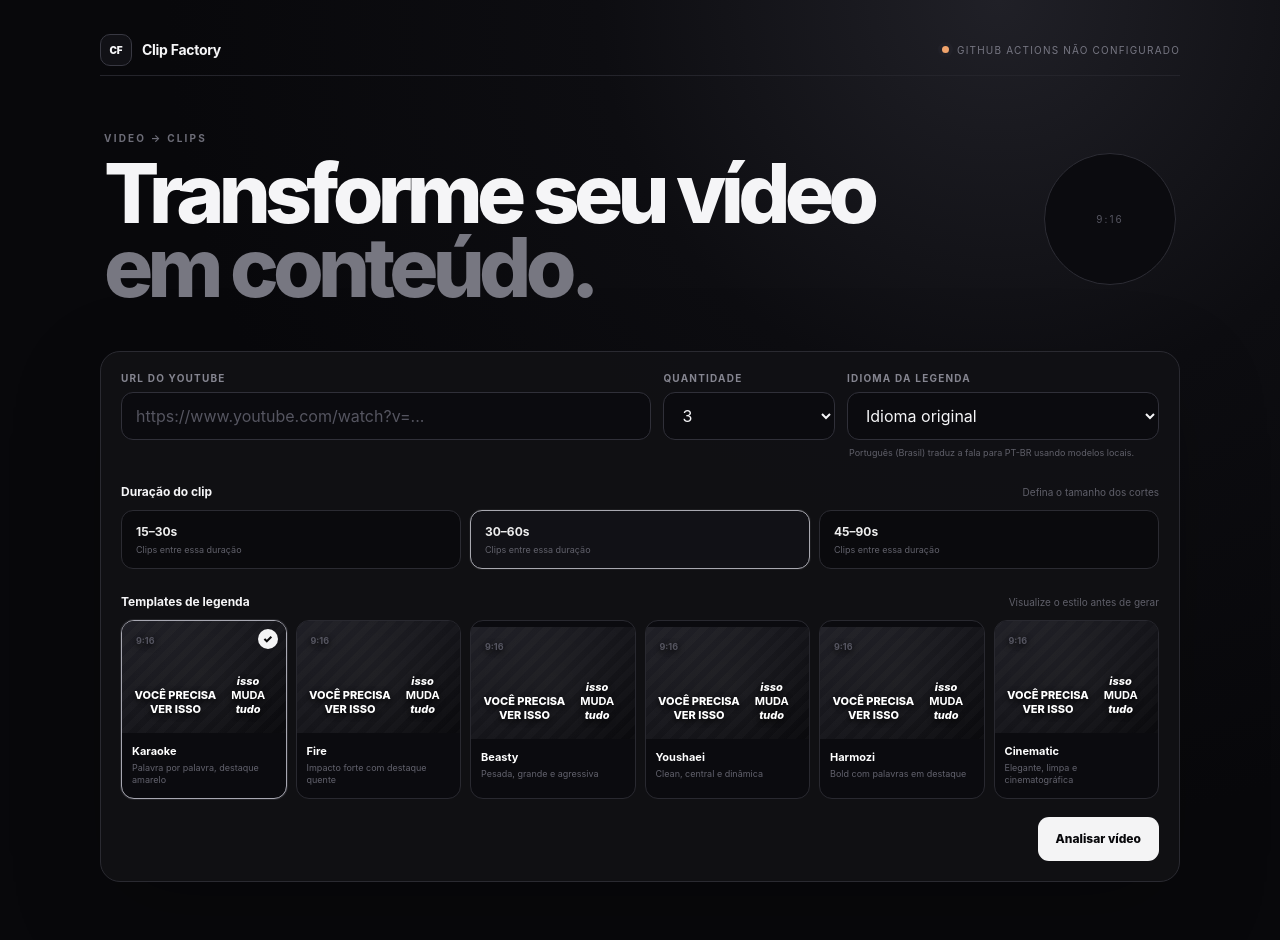
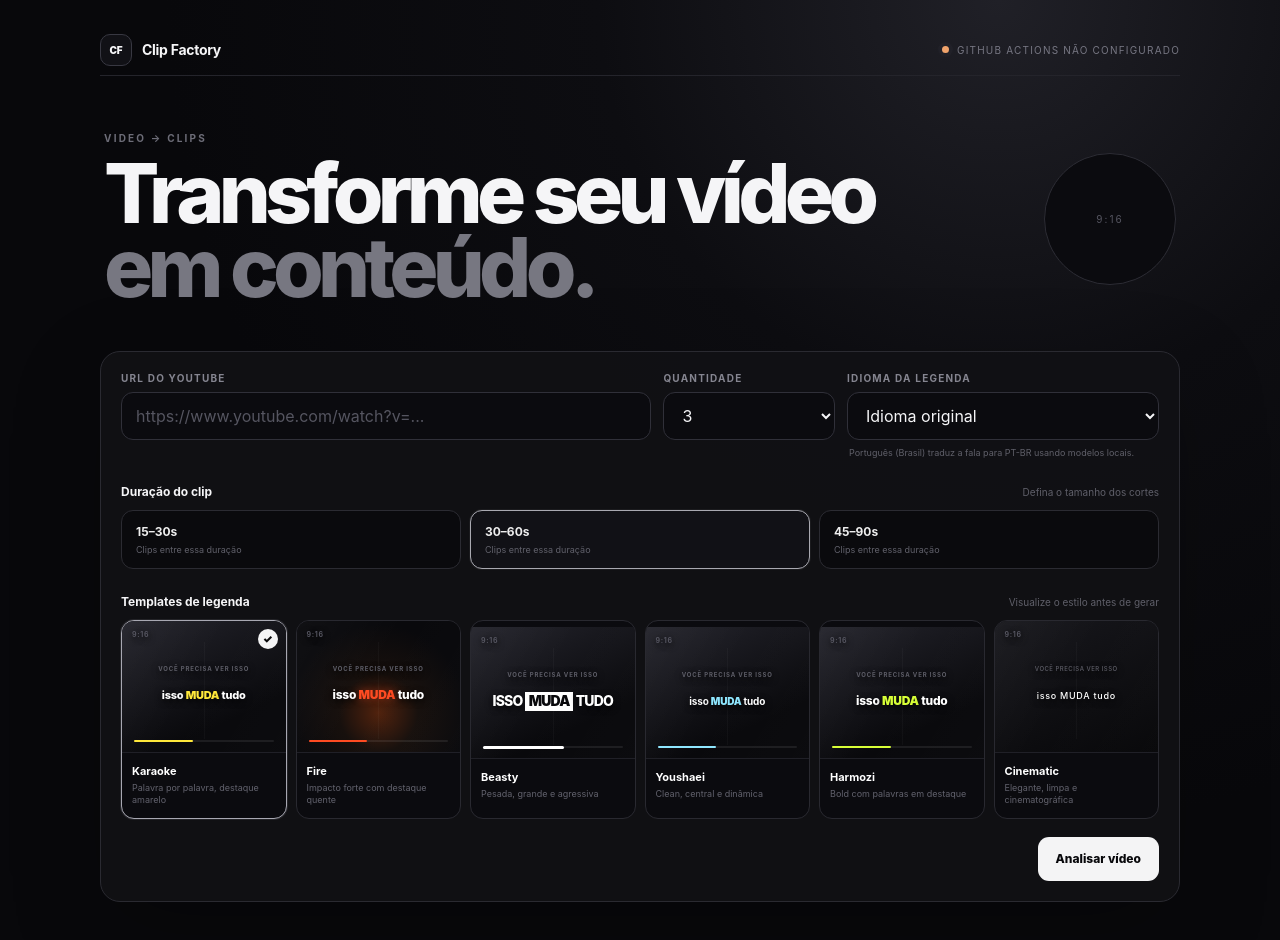
Before and after one commit to mykaelandradee/clip-factory, a Next.js app in the folder web/: page / in a window 1280 px wide. Shown: the top 940 px of the page. Built offline with nearby package versions, Linux system fonts and the light colour scheme; no server answers.

Commit message:
Refine caption style previews

```diff
--- a/web/app/globals.css
+++ b/web/app/globals.css
@@ -36,21 +36,40 @@ button{appearance:none}
 .cf-template:hover:not(:disabled){transform:translateY(-2px);border-color:#5a5a66}
 .cf-template.selected{border-color:#a8a8b2;box-shadow:0 0 0 1px #a8a8b222}
 .cf-template:disabled{cursor:default}
-.cf-template-preview{height:112px;display:flex;align-items:flex-end;justify-content:center;padding:0 9px 17px;background:linear-gradient(145deg,#202027,#0a0a0d);position:relative;overflow:hidden}
-.cf-template-preview:before{content:"";position:absolute;inset:-30%;background:radial-gradient(circle,#ffffff08 0,transparent 55%);transform:rotate(18deg)}
-.cf-template-preview:after{content:"";position:absolute;inset:0;background:linear-gradient(135deg,#ffffff04 25%,transparent 25%,transparent 50%,#ffffff04 50%,#ffffff04 75%,transparent 75%);background-size:18px 18px}
-.cf-template-preview span{position:relative;z-index:1;color:#fff;font-size:11px;font-weight:800;text-align:center;text-shadow:0 2px 6px #000}
-.cf-template-preview .preview-top{position:absolute;top:14px;left:14px;color:#555560;font-size:9px;font-weight:700}
-.cf-template-preview.accent-dynamic .preview-subtitle{background:linear-gradient(transparent 52%,#d9ff3f55 52%)}
-.cf-template-preview.accent-clean .preview-subtitle{font-weight:500;background:#0008;padding:2px 4px}
-.cf-template-preview.accent-bold .preview-subtitle{font-size:14px;letter-spacing:-.03em}
-.cf-template-preview.accent-highlight .preview-subtitle{background:#ff4da833}
-.cf-template-preview.accent-neon .preview-subtitle{text-shadow:0 0 10px #a78bfa}
-.cf-template-preview.accent-minimal .preview-subtitle{font-size:10px;font-weight:500}
+.cf-template-preview{height:132px;display:flex;align-items:center;justify-content:center;padding:0 9px;position:relative;overflow:hidden;background:linear-gradient(155deg,#24242c,#09090c 72%);border-bottom:1px solid #202027}
+.cf-template-preview:before{content:"";position:absolute;inset:0;background:linear-gradient(120deg,#ffffff08,transparent 45%,#ffffff03)}
+.cf-template-preview:after{content:"";position:absolute;left:50%;top:16%;bottom:10%;width:1px;background:#ffffff08}
+.cf-template-preview span{position:relative;z-index:2;text-align:center;text-shadow:0 2px 7px #000}
+.cf-template-preview .preview-top{position:absolute;top:9px;left:10px;color:#555560;font-size:7px;font-weight:700;letter-spacing:.1em}
+.cf-template-preview .preview-context{position:absolute;top:44px;left:10px;right:10px;color:#5e5e68;font-size:6px;font-weight:700;letter-spacing:.14em}
+.cf-template-preview .preview-subtitle{display:block;margin-top:18px;color:#fff;font-size:11px;line-height:1.05;font-weight:800;letter-spacing:-.02em}
+.cf-template-preview .preview-subtitle i{font-style:normal;color:#fff}
+.cf-template-preview .preview-subtitle b{font-weight:900}
+.cf-template-preview .preview-progress{position:absolute;left:12px;right:12px;bottom:10px;height:2px;background:#ffffff14;border-radius:9px}
+.cf-template-preview .preview-progress span{display:block;width:42%;height:100%;background:#fff;border-radius:inherit}
+.cf-template-preview.accent-karaoke .preview-subtitle b{color:#ffe83b}
+.cf-template-preview.accent-karaoke .preview-progress span{background:#ffe83b}
+.cf-template-preview.accent-fire{background:radial-gradient(circle at 50% 70%,#51220d 0,#17100d 32%,#09090c 72%)}
+.cf-template-preview.accent-fire .preview-subtitle{font-size:12px}
+.cf-template-preview.accent-fire .preview-subtitle b{color:#ff4b22;text-shadow:0 0 9px #ff4b2270}
+.cf-template-preview.accent-fire .preview-progress span{background:#ff4b22}
+.cf-template-preview.accent-beasty .preview-subtitle{font-size:14px;letter-spacing:-.06em;text-transform:uppercase}
+.cf-template-preview.accent-beasty .preview-subtitle b{display:inline-block;padding:2px 4px;background:#fff;color:#09090c;text-shadow:none}
+.cf-template-preview.accent-beasty .preview-progress span{width:58%;height:3px}
+.cf-template-preview.accent-youshaei .preview-subtitle{font-size:10px;font-weight:650}
+.cf-template-preview.accent-youshaei .preview-subtitle b{color:#8fe7ff}
+.cf-template-preview.accent-youshaei .preview-progress span{background:#8fe7ff}
+.cf-template-preview.accent-harmozi .preview-subtitle{font-size:12px}
+.cf-template-preview.accent-harmozi .preview-subtitle b{color:#d8ff37}
+.cf-template-preview.accent-harmozi .preview-progress span{background:#d8ff37}
+.cf-template-preview.accent-cinematic{background:linear-gradient(155deg,#18181d,#070709)}
+.cf-template-preview.accent-cinematic .preview-context{font-weight:500;letter-spacing:.08em}
+.cf-template-preview.accent-cinematic .preview-subtitle{font-size:9px;font-weight:500;letter-spacing:.08em}
+.cf-template-preview.accent-cinematic .preview-subtitle b{font-weight:500;color:#fff}
+.cf-template-preview.accent-cinematic .preview-progress{display:none}
 .cf-template-info{display:flex;flex-direction:column;gap:4px;padding:11px 10px 12px}
 .cf-template-info strong{font-size:11px}
 .cf-template-info span{color:#62626d;font-size:9px;line-height:1.3}
-.cf-coming{position:absolute;top:8px;right:8px;padding:4px 6px;border:1px solid #34343d;border-radius:6px;background:#111116d9;color:#74747e;font-size:8px;text-transform:uppercase;letter-spacing:.08em}
 .cf-check{position:absolute;top:8px;right:8px;width:20px;height:20px;display:grid;place-items:center;border-radius:50%;background:#f4f4f5;color:#09090b;font-size:11px;font-weight:900}
 .cf-actions{display:flex;justify-content:flex-end;margin-top:18px}
 .cf-button{display:inline-flex;align-items:center;justify-content:center;min-height:44px;padding:0 18px;border:0;border-radius:11px;background:#f4f4f5;color:#08080b;text-decoration:none;font-size:12px;font-weight:800;cursor:pointer;transition:.18s}
@@ -63,26 +82,10 @@ button{appearance:none}
 .cf-progress>div{height:100%;background:#f4f4f5;border-radius:inherit;transition:width .3s}
 .cf-job small{display:block;margin-top:8px;color:#575762;font-size:9px}
 .cf-error{margin:11px 2px 0;color:#f2a3a3;font-size:11px}
-.cf-results{margin-top:18px}
-.cf-results-head{display:flex;align-items:end;justify-content:space-between;margin:0 2px 10px}
-.cf-results-head h2{margin:0;font-size:15px}
-.cf-results-head span{color:#62626d;font-size:9px;text-transform:uppercase;letter-spacing:.1em}
-.cf-results .cf-card{padding:17px;display:flex;align-items:center;justify-content:space-between;gap:18px}
-.cf-results p{margin:0;color:#858590;font-size:11px}
-@media(max-width:900px){.cf-template-grid{grid-template-columns:repeat(3,1fr)}.cf-grid{grid-template-columns:1fr 1fr}.cf-field:first-child{grid-column:1/-1}}
-@media(max-width:600px){.cf-shell{padding:14px 12px 44px}.cf-hero{min-height:220px;padding:42px 2px 32px}.cf-hero h2{font-size:49px}.cf-hero-mark{display:none}.cf-builder{padding:14px}.cf-grid{grid-template-columns:1fr}.cf-field:first-child{grid-column:auto}.cf-template-grid{grid-template-columns:repeat(2,1fr)}.cf-actions{justify-content:stretch}.cf-button{width:100%}.cf-results .cf-card{align-items:stretch;flex-direction:column}.cf-results-head span{display:none}}
-
-
-.cf-section-kicker{color:#777781;font-size:9px;font-weight:800;letter-spacing:.19em;text-transform:uppercase}
-.cf-duration-grid{display:grid;grid-template-columns:repeat(3,1fr);gap:9px;margin-top:11px}
-.cf-duration{display:flex;flex-direction:column;gap:5px;padding:13px 14px;border:1px solid #2b2b32;border-radius:12px;background:#0a0a0d;color:#eee;cursor:pointer;text-align:left;transition:.18s}
-.cf-duration:hover:not(:disabled){border-color:#555560;transform:translateY(-1px)}
-.cf-duration.selected{border-color:#a8a8b0;background:#111116;box-shadow:0 0 0 1px #ffffff0c}
-.cf-duration strong{font-size:12px}.cf-duration span{color:#61616b;font-size:9px}
-.cf-button-secondary{background:#18181d;color:#f3f3f5;border:1px solid #303039}
 .cf-results{margin-top:34px}
 .cf-results-head{display:flex;align-items:end;justify-content:space-between;margin:0 2px 13px}
 .cf-results-head h2{margin:7px 0 0;font-size:20px;letter-spacing:-.04em}
+.cf-results .cf-card{padding:17px;display:flex;align-items:center;justify-content:space-between;gap:18px}
 .cf-results-grid{display:grid;grid-template-columns:repeat(3,1fr);gap:12px}
 .cf-result-card{overflow:hidden;border:1px solid #292930;border-radius:18px;background:#0f0f13;box-shadow:0 20px 60px #0000002a}
 .cf-video-wrap{position:relative;background:#050507;aspect-ratio:9/16}
@@ -93,12 +96,16 @@ button{appearance:none}
 .cf-result-info strong{font-size:11px}.cf-result-info span{color:#60606a;font-size:9px}
 .cf-download{color:#d8d8dc;text-decoration:none;font-size:10px;font-weight:800}
 .cf-download span{margin-left:4px}
-@media(max-width:900px){.cf-results-grid{grid-template-columns:repeat(2,1fr)}}
-@media(max-width:600px){.cf-duration-grid{grid-template-columns:1fr}.cf-results-head{align-items:stretch;flex-direction:column;gap:12px}.cf-results-grid{grid-template-columns:1fr}.cf-button-secondary{width:100%}}
-
+.cf-duration-grid{display:grid;grid-template-columns:repeat(3,1fr);gap:9px;margin-top:11px}
+.cf-duration{display:flex;flex-direction:column;gap:5px;padding:13px 14px;border:1px solid #2b2b32;border-radius:12px;background:#0a0a0d;color:#eee;cursor:pointer;text-align:left;transition:.18s}
+.cf-duration:hover:not(:disabled){border-color:#555560;transform:translateY(-1px)}
+.cf-duration.selected{border-color:#a8a8b0;background:#111116;box-shadow:0 0 0 1px #ffffff0c}
+.cf-duration strong{font-size:12px}.cf-duration span{color:#61616b;font-size:9px}
+.cf-button-secondary{background:#18181d;color:#f3f3f5;border:1px solid #303039}
 .cf-video-info{display:flex;align-items:center;gap:13px;margin-top:12px;padding:10px;border:1px solid #292930;border-radius:14px;background:#0a0a0d}
 .cf-video-info img{width:112px;height:63px;object-fit:cover;border-radius:9px;background:#17171d}
 .cf-video-info div{min-width:0;display:flex;flex-direction:column;gap:5px}
 .cf-video-info strong{font-size:11px;line-height:1.35;white-space:nowrap;overflow:hidden;text-overflow:ellipsis}
 .cf-video-info span{color:#64646e;font-size:9px}
-@media(max-width:600px){.cf-video-info img{width:92px;height:52px}}
+@media(max-width:900px){.cf-template-grid{grid-template-columns:repeat(3,1fr)}.cf-grid{grid-template-columns:1fr 1fr}.cf-field:first-child{grid-column:1/-1}.cf-results-grid{grid-template-columns:repeat(2,1fr)}}
+@media(max-width:600px){.cf-shell{padding:14px 12px 44px}.cf-hero{min-height:220px;padding:42px 2px 32px}.cf-hero h2{font-size:49px}.cf-hero-mark{display:none}.cf-builder{padding:14px}.cf-grid{grid-template-columns:1fr}.cf-field:first-child{grid-column:auto}.cf-template-grid{grid-template-columns:repeat(2,1fr)}.cf-actions{justify-content:stretch}.cf-button{width:100%}.cf-duration-grid{grid-template-columns:1fr}.cf-results-head{align-items:stretch;flex-direction:column;gap:12px}.cf-results-grid{grid-template-columns:1fr}.cf-button-secondary{width:100%}.cf-video-info img{width:92px;height:52px}}
```
